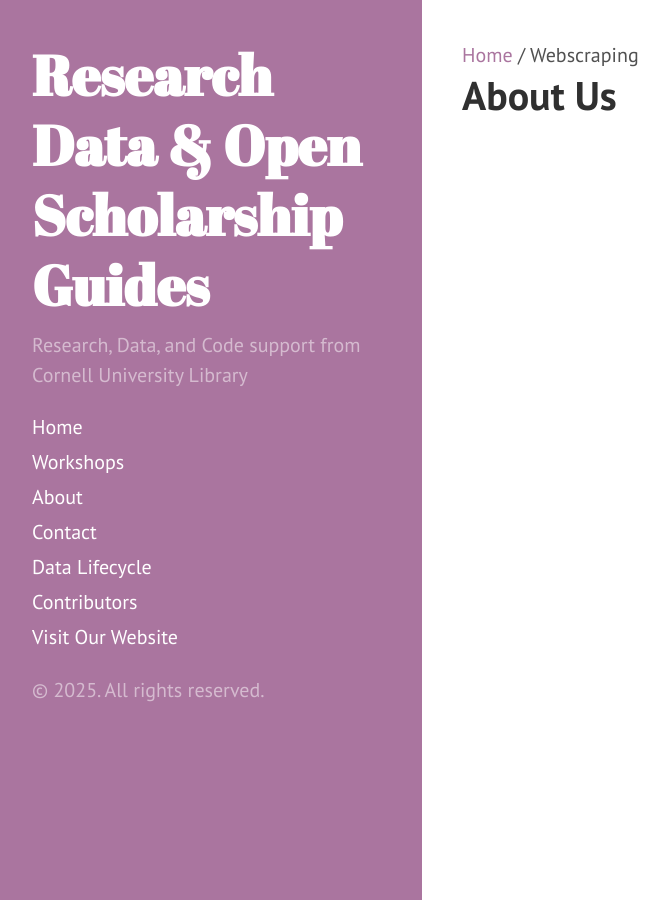
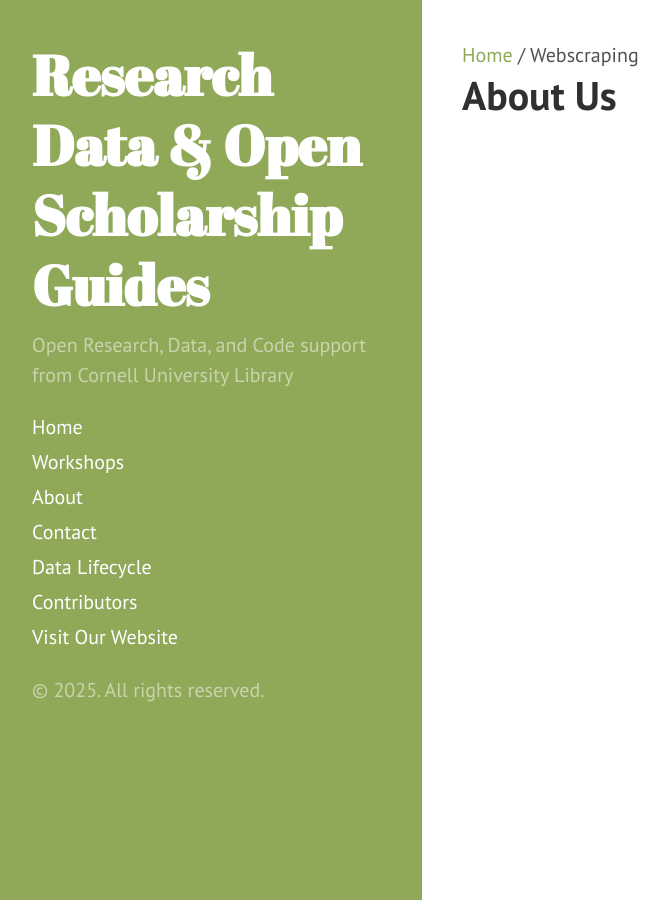
Before and after one commit to lenciabeltran/rdos_dataden, a Jekyll site: the page built from webscraping.md, in a window 1280 px wide. Shown: the whole page, without its empty margins (18-687 px from the left). Built offline with Jekyll 4.4.1, drawn with Linux system fonts in a browser that asks for light colours.

Commit message:
uploading files

```diff
--- a/_config.yml
+++ b/_config.yml
@@ -8,7 +8,7 @@
 
 # Setup
 title:  Research Data & Open Scholarship Guides
-description: Research, Data, and Code support from Cornell University Library
+description: Open Research, Data, and Code support from Cornell University Library
 url:              http://hyde.getpoole.com ## Can be replaced with GitHub Pages URL later
 baseurl:          "" #(e.g. /rdos-site if using project page)
 
--- a/_layouts/default.html
+++ b/_layouts/default.html
@@ -3,7 +3,7 @@
 
   {% include head.html %}
 
-  <body class="theme-base-0e">
+  <body class="theme-base-0b">
 
     {% include sidebar.html %}
 
```
Also changed, not shown: excel.md (added, +6 -0 lines), webscraping.md (+1 -1 lines), _data/navigation.yml (line endings or trailing spaces).
